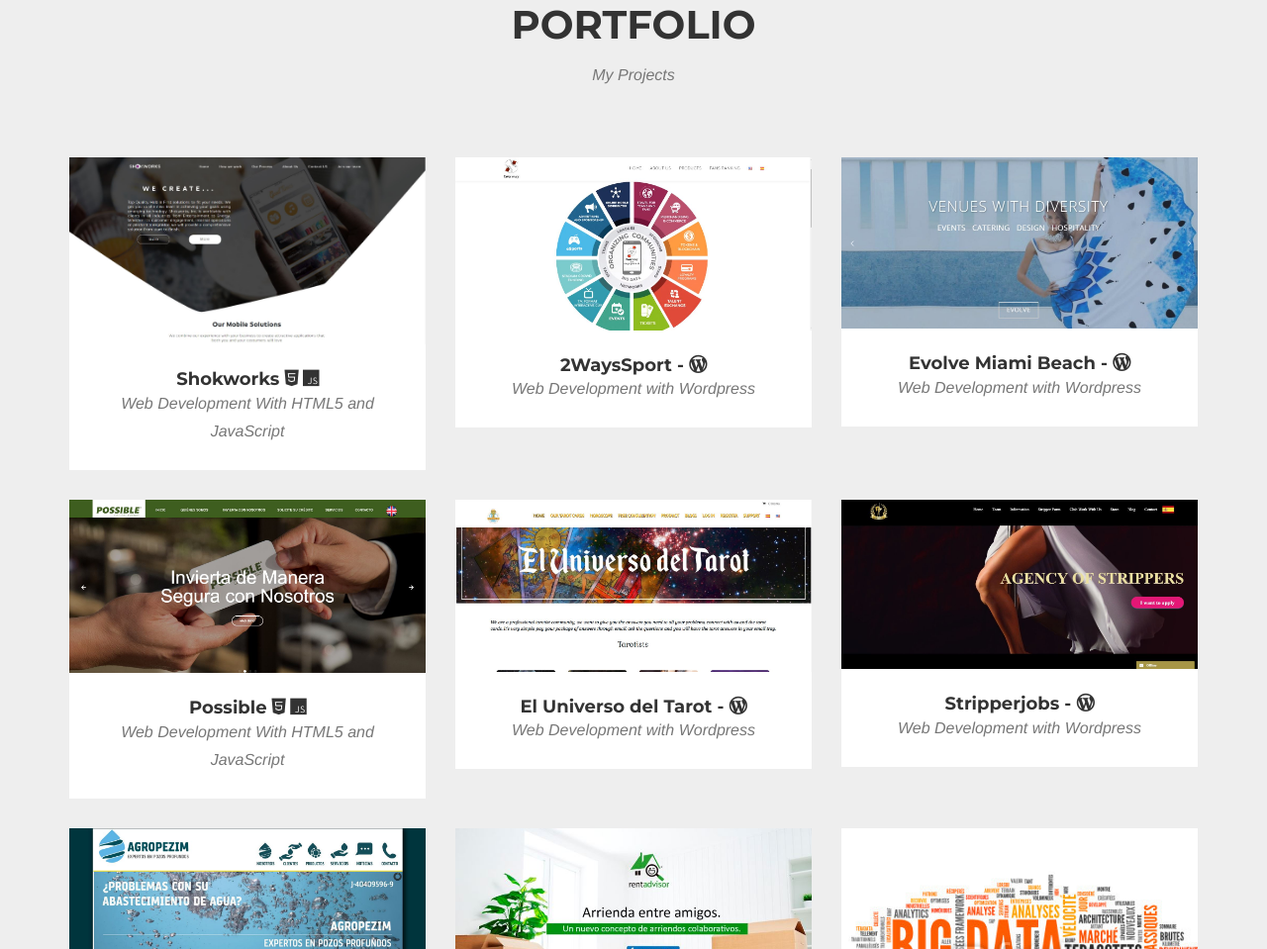
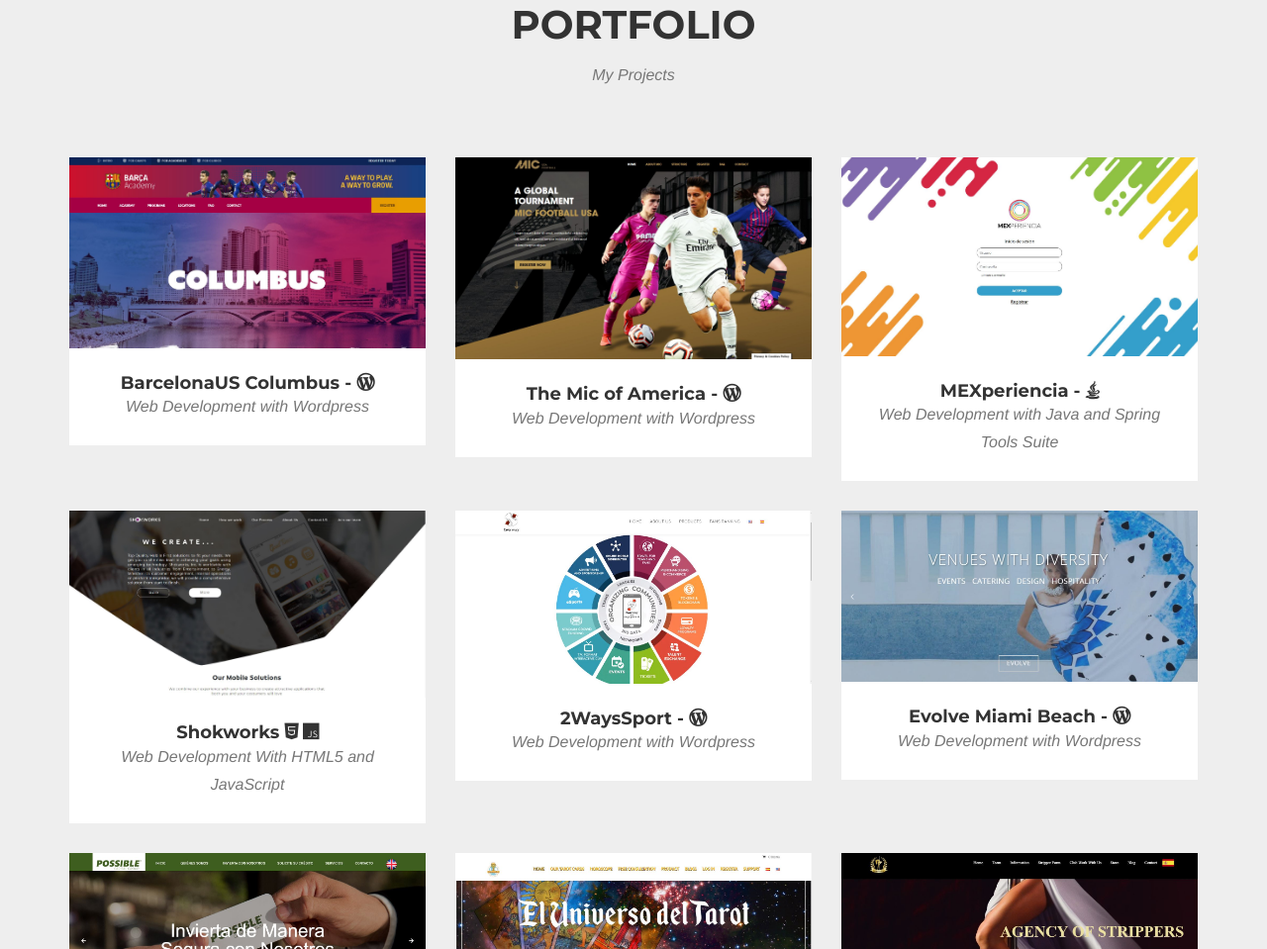
Before and after one commit to feliperivero99/feliperivero99.github.io, a website: page portfolio.html in a window 1280 px wide. Shown: the part 840-1799 px from the top of the page at 99% size. Drawn offline with nearby package versions, Linux system fonts and the light colour scheme; a web font is replaced by a local one.

Commit message:
prueba12

```diff
--- a/js/main3.js
+++ b/js/main3.js
@@ -91,6 +91,11 @@
 	$("#textmodal59").text("Categoria: Desarrollo Web");
 	$("#textmodal60").text("Desarrollo Web Con HTML5 y JavaScript");
 
+	$("#portfolioset62").text("Desarrollo Web Con Wordpress");
+
+	$("#portfolioset63").text("Desarrollo Web Con Wordpress");
+	$("#portfolioset64").text("Desarrollo Web Con Java y Spring Tools Suite");
+
 
 	}
 
@@ -117,6 +122,10 @@
 	$("#portfolioset11").text("Desktop Application with Java");
 	$("#portfolioset12").text("Desktop Application with Velneo");
 	$("#portfolioset13").text("Desktop Application with Velneo");
+
+	$("#portfolioset62").text("Web Development with Wordpress");
+	$("#portfolioset63").text("Web Development with Wordpress");
+	$("#portfolioset64").text("Web Development with Java and Spring Tools Suite");
 
 	$("#textmodal1").text("Web Development with Wordpress");
 
--- a/portfolio.html
+++ b/portfolio.html
@@ -100,6 +100,62 @@
                     <h3 id="portfolioset2" class="section-subheading text-muted">Mis proyectos</h3>
                 </div>
             </div>
+
+
+
+			 <div class="row">
+
+
+				 <div class="col-md-4 col-sm-6 portfolio-item">
+                    <a href="#portfolioModal3" class="portfolio-link" data-toggle="modal">
+                        <div class="portfolio-hover">
+                            <div class="portfolio-hover-content">
+                                <i class="fa fa-plus fa-3x"></i>
+                            </div>
+                        </div>
+                        <img src="img/portfolio/columbus.JPG" class="img-responsive" alt="">
+                    </a>
+                    <div class="portfolio-caption">
+                        <h4>BarcelonaUS Columbus - <i class="fab fa-wordpress-simple"></i></h4>
+                        <p id="portfolioset62" class="text-muted">Desarrollo Web Con HTML5 y JavaScript</p>
+                    </div>
+                </div>
+                <div class="col-md-4 col-sm-6 portfolio-item">
+                    <a href="#portfolioModal14" class="portfolio-link" data-toggle="modal">
+                        <div class="portfolio-hover">
+                            <div class="portfolio-hover-content">
+                                <i class="fa fa-plus fa-3x"></i>
+                            </div>
+                        </div>
+                        <img src="img/portfolio/themic.JPG" class="img-responsive" alt="">
+                    </a>
+                    <div class="portfolio-caption">
+                        <h4>The Mic of America - <i class="fab fa-wordpress-simple"></i></h4>
+                        <p id="portfolioset63" class="text-muted">Desarrollo Web Con Wordpress</p>
+                    </div>
+                </div>
+                <div class="col-md-4 col-sm-6 portfolio-item">
+                    <a href="#portfolioModal15" class="portfolio-link" data-toggle="modal">
+                        <div class="portfolio-hover">
+                            <div class="portfolio-hover-content">
+                                <i class="fa fa-plus fa-3x"></i>
+                            </div>
+                        </div>
+                        <img src="img/portfolio/mexeperciencia.JPG" class="img-responsive" alt="">
+                    </a>
+                    <div class="portfolio-caption">
+                        <h4>MEXperiencia - <i class="fab fa-java"></i></h4>
+                        <p id="portfolioset64" class="text-muted">Desarrollo Web Con Wordpress</p>
+                    </div>
+                </div>
+
+
+
+
+            </div>
+
+
+
             <div class="row">
 
 				<div class="col-md-4 col-sm-6 portfolio-item">
```
